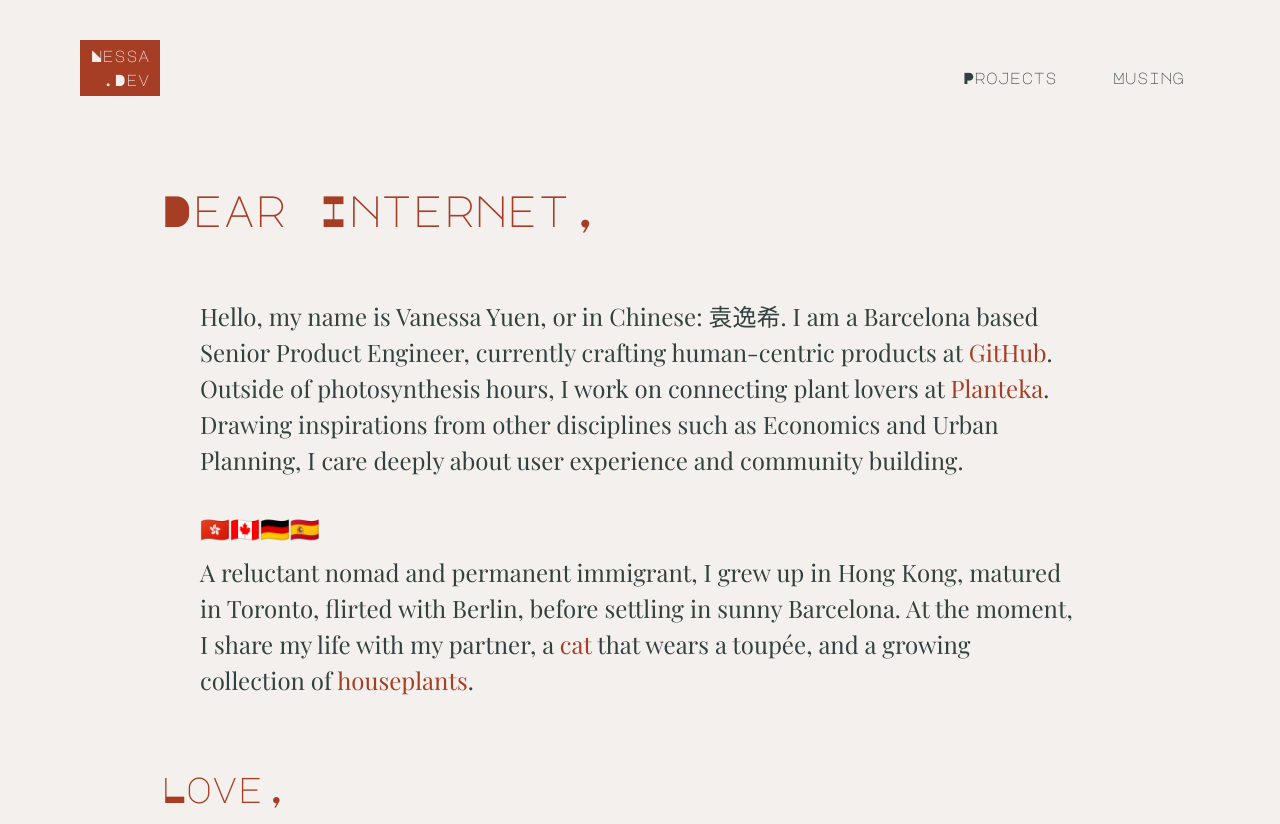
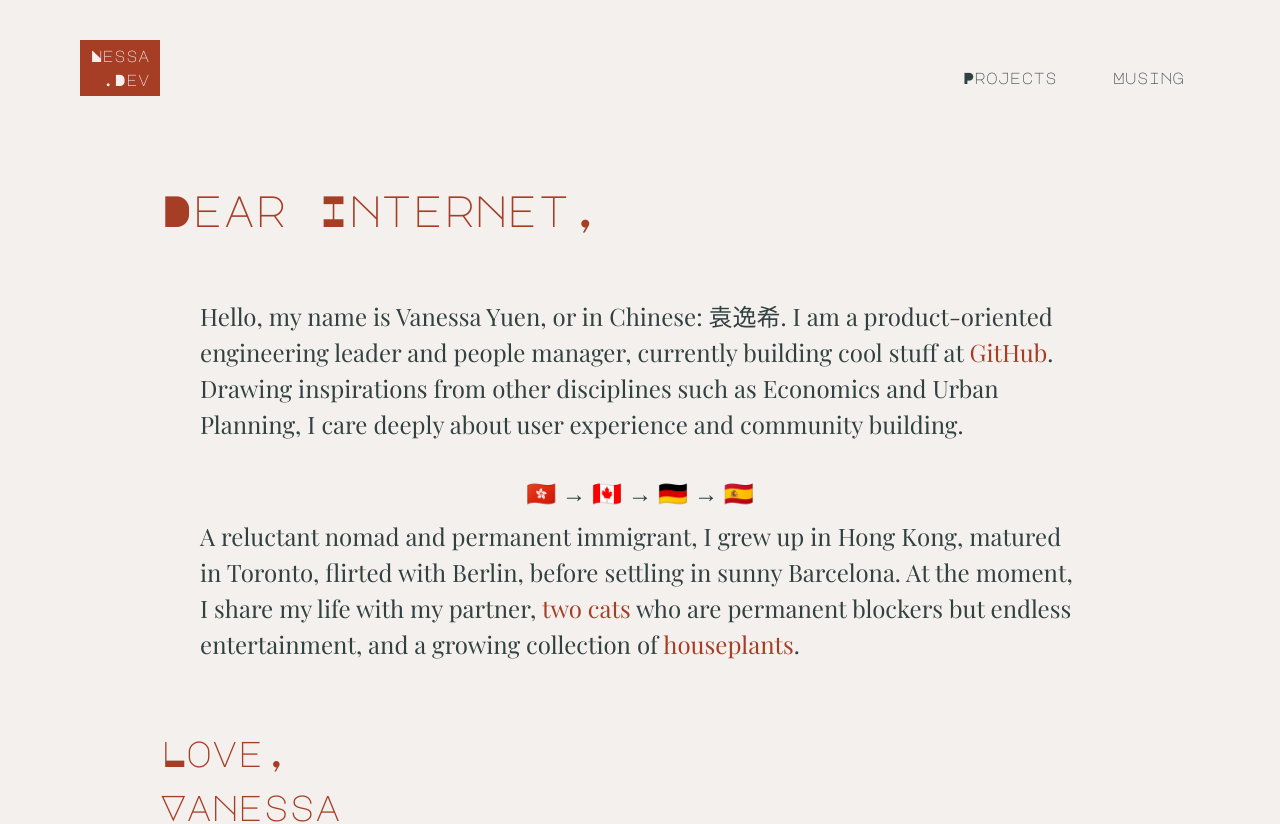
Before and after one commit to vanessayuenn/nessa.dev, a Next.js app: page / in a window 1280 px wide. Shown: the top 824 px of the page. Built offline with nearby package versions, Linux system fonts and the light colour scheme.

Commit message:
copy changes

```diff
--- a/pages/index.js
+++ b/pages/index.js
@@ -8,11 +8,11 @@ export default function Index () {
         <div className='mt-10 md:mt-20'>
           <h1 className='text-3xl md:text-6xl font-display text-red tracking-tight my-6'>Dear Internet,</h1>
           <p className='text-xl md:text-2xl md:px-10 pb-8 md:pt-8'>
-            Hello, my name is Vanessa Yuen, or in Chinese: 袁逸希. I am a Barcelona based Senior Product Engineer, currently crafting human-centric products at <a href='https://www.github.com' className='text-red hover:underline'>GitHub</a>. Outside of photosynthesis hours, I work on connecting plant lovers at <a href='https://plant-party.vercel.app/' className='text-red hover:underline'>Planteka</a>. Drawing inspirations from other disciplines such as Economics and Urban Planning, I care deeply about user experience and community building.
+            Hello, my name is Vanessa Yuen, or in Chinese: 袁逸希. I am a product-oriented engineering leader and people manager, currently building cool stuff at <a href='https://www.github.com' className='text-red hover:underline'>GitHub</a>. Drawing inspirations from other disciplines such as Economics and Urban Planning, I care deeply about user experience and community building.
           </p>
-          <h2 className='text-xl md:text-2xl md:px-10 pb-2'>🇭🇰🇨🇦🇩🇪🇪🇸</h2>
+          <h2 className='text-xl md:text-2xl md:px-10 pb-2 text-center'>🇭🇰 &#8594; 🇨🇦 &#8594; 🇩🇪 &#8594; 🇪🇸</h2>
           <p className='text-xl md:text-2xl md:px-10 pb-4'>
-            A reluctant nomad and permanent immigrant, I grew up in Hong Kong, matured in Toronto, flirted with Berlin, before settling in sunny Barcelona. At the moment, I share my life with my partner, a <a href='https://twitter.com/vanessayuenn/status/1309115590628474882' className='text-red hover:underline'>cat</a> that wears a toupée, and a growing collection of <a href='https://airtable.com/tbljCzdtP428DRX3S/viwUMqbZGJV5zVdWO?blocks=hide' className='text-red hover:underline'>houseplants</a>.
+            A reluctant nomad and permanent immigrant, I grew up in Hong Kong, matured in Toronto, flirted with Berlin, before settling in sunny Barcelona. At the moment, I share my life with my partner, <a href='https://twitter.com/vanessayuenn/status/1359188174837346309' className='text-red hover:underline'>two cats</a>  who are permanent blockers but endless entertainment, and a growing collection of <a href='https://airtable.com/tbljCzdtP428DRX3S/viwUMqbZGJV5zVdWO?blocks=hide' className='text-red hover:underline'>houseplants</a>.
           </p>
           <p className='text-2xl md:text-4xl font-display text-red tracking-tight mt-6 md:mt-12 mb-24 md:mb-40'>Love,<br />Vanessa</p>
         </div>
```
Also changed, not shown: 1 other file (tests, documents, lock files or other folders).
